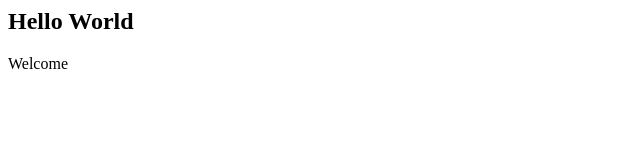
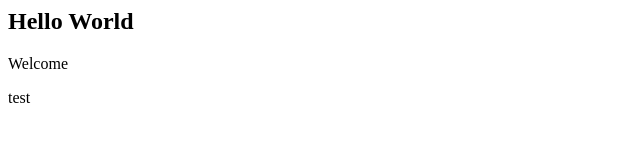
Before and after one commit to glo-univer/testapp, a plain HTML site: page index.html in a window 1280 px wide. Shown: the full height of the page, 0-640 px from the left. Drawn offline with Linux system fonts and the light colour scheme.

Commit message:
Update index.html

```diff
--- a/index.html
+++ b/index.html
@@ -1,2 +1,3 @@
 <h2>Hello World</h2>
 <p>Welcome</p>
+<p>test</>
```
